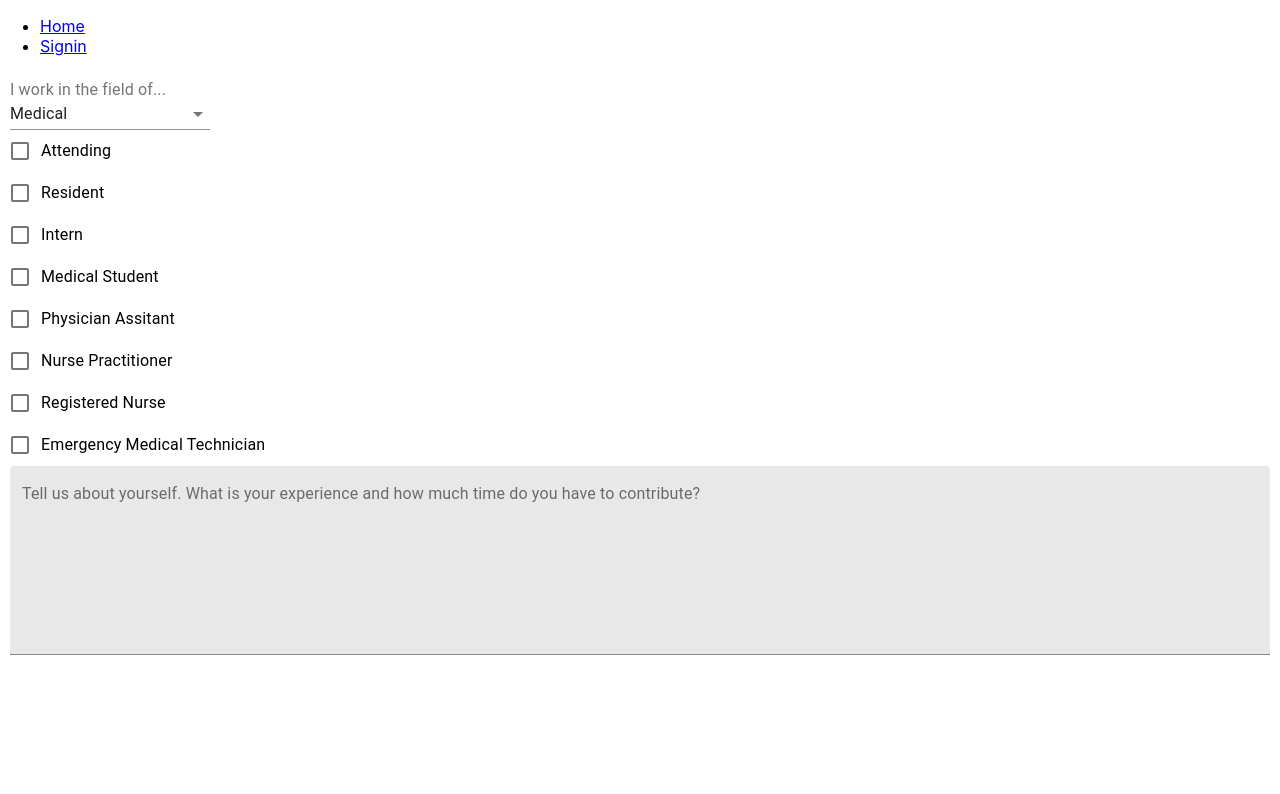
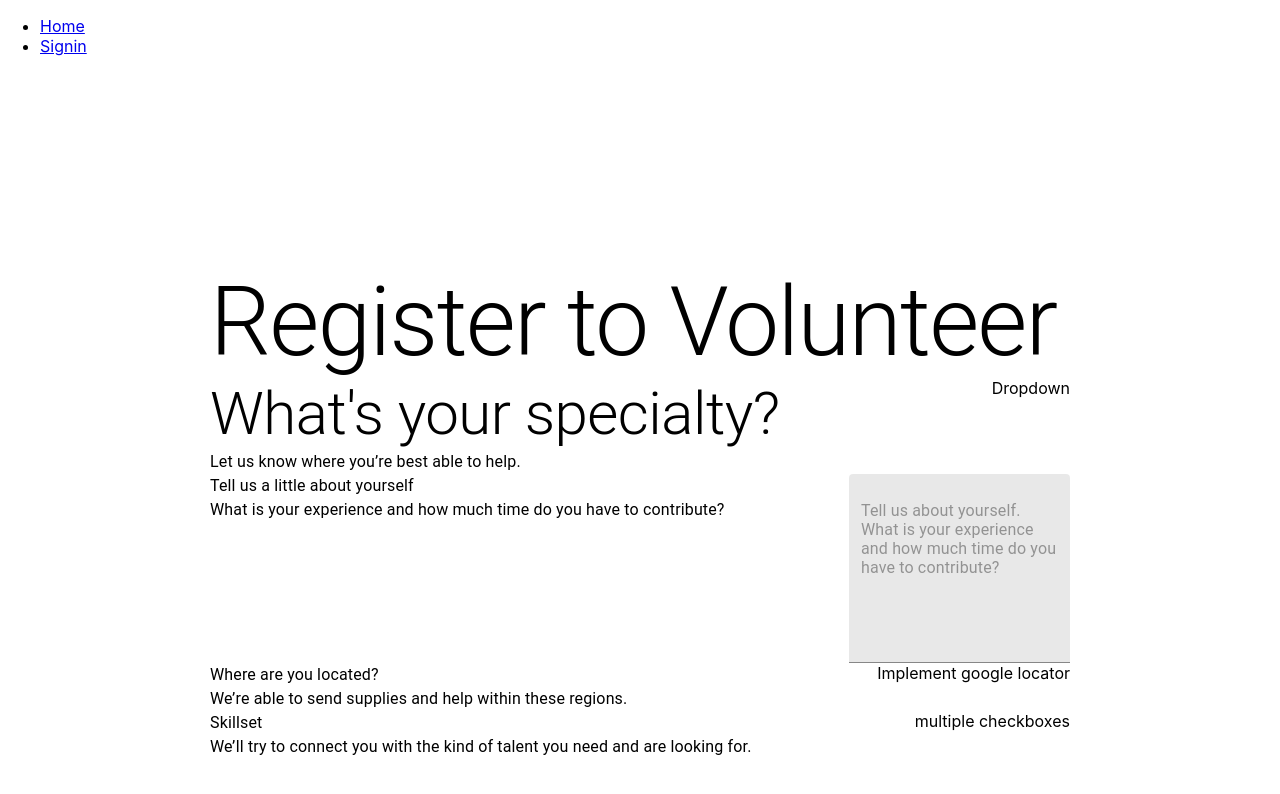
Before and after one commit to crowdsourcemedical/volunteer-database, a React (Create React App) app in the folder frontend/: page /signup in a window 1280 px wide. Shown: the top 794 px of the page. Built offline with nearby package versions, Linux system fonts and the light colour scheme.

Commit message:
basic structure

```diff
--- a/frontend/src/css/signup.css
+++ b/frontend/src/css/signup.css
@@ -4,6 +4,8 @@
 
 .signup__container {
   padding: 10px;
+  margin: 200px;
+  flex-grow: 1;
 }
 
 .specialty__container {
--- a/frontend/src/pages/signup.js
+++ b/frontend/src/pages/signup.js
@@ -1,4 +1,4 @@
-import React, {Component} from 'react';
+import React, { Component } from "react";
 import {
   InputLabel,
   Select,
@@ -6,44 +6,45 @@ import {
   Checkbox,
   FormGroup,
   TextField,
-	FormControlLabel
-} from '@material-ui/core'
-import { ComputerScienceTypes, MedicalTypes } from '../types/SignupTypes';
+  Grid,
+  FormControlLabel,
+  Typography
+} from "@material-ui/core";
+import { ComputerScienceTypes, MedicalTypes } from "../types/SignupTypes";
 
 export default class SignupPage extends Component {
-	constructor(props){
-		super(props)
+  constructor(props) {
+    super(props);
     this.state = {
-			email: '',
-			password1: '',
-			password2: '',
-			skill: '',
-			loc: '',
-			selectedField: 'medical',
-			selectedSpecialty: '',
-			aboutText: '',
-		}
-		this.handleChange = this.handleChange.bind(this)
-		this.handleButtonClick = this.handleButtonClick.bind(this)
-		this.handleSumbit = this.handleSubmit.bind(this)
-
+      email: "",
+      password1: "",
+      password2: "",
+      skill: "",
+      loc: "",
+      selectedField: "medical",
+      selectedSpecialty: "",
+      aboutText: ""
+    };
+    this.handleChange = this.handleChange.bind(this);
+    this.handleButtonClick = this.handleButtonClick.bind(this);
+    this.handleSumbit = this.handleSubmit.bind(this);
   }
 
   handleChange(e) {
-		this.setState({[e.target.name]: e.target.value})
+    this.setState({ [e.target.name]: e.target.value });
   }
 
   // Seperate click handler needed for material UI button due to currentTarget object
   handleButtonClick(e) {
-		this.setState({[e.currentTarget.name]: e.currentTarget.value})
+    this.setState({ [e.currentTarget.name]: e.currentTarget.value });
   }
   handleSubmit(e) {
     /*Send a api call to the backend. Redirect to different page */
   }
 
-	validate(){
+  validate() {
     /* Should check if everything is filled out and passwords match */
-		return 'true'
+    return "true";
   }
 
   renderSpecialties(text) {
@@ -55,29 +56,125 @@ export default class SignupPage extends Component {
             checked={this.state.selectedSpecialty === text}
             onChange={() => this.setState({ selectedSpecialty: text })}
             color="primary"
-					name={text} />
+            name={text}
+          />
         }
         label={text}
       />
-	)}
-
+    );
+  }
 
   render() {
-		return(
+    return (
       <div className="signup__container">
-					<InputLabel id="field">I work in the field of...</InputLabel>
+        <Grid
+          container
+          direction="column"
+          justify="center"
+          alignItems="stretch"
+        >
+          <Grid item>
+            <Typography variant="h1">Register to Volunteer</Typography>
+          </Grid>
+          <Grid item>
+            <Grid
+              container
+              direction="row"
+              justify="space-between"
+              alignItems="flex-start"
+            >
+              <Grid item>
+                <Typography variant="h2">What's your specialty?</Typography>
+                <Typography>
+                  Let us know where you’re best able to help.
+                </Typography>
+              </Grid>
+              <Grid item>Dropdown</Grid>
+            </Grid>
+          </Grid>
+          <Grid item>
+            <Grid
+              container
+              direction="row"
+              justify="space-between"
+              alignItems="flex-start"
+            >
+              <Grid item>
+                <Typography>Tell us a little about yourself</Typography>
+                <Typography>
+                  What is your experience and how much time do you have to
+                  contribute?
+                </Typography>
+              </Grid>
+              <Grid item>
+                <TextField
+                  className="about-text"
+                  placeholder="Tell us about yourself. What is your experience and how much time do you have to contribute?"
+                  name="aboutText"
+                  multiline
+                  variant="filled"
+                  rows="8"
+                  value={this.state.aboutText}
+                  onChange={this.handleChange}
+                />{" "}
+              </Grid>
+            </Grid>
+          </Grid>
+          <Grid item>
+            <Grid
+              container
+              direction="row"
+              justify="space-between"
+              alignItems="flex-start"
+            >
+              <Grid item>
+                <Typography>Where are you located?</Typography>
+                <Typography>
+                  We’re able to send supplies and help within these regions.
+                </Typography>
+              </Grid>
+              <Grid item>Implement google locator</Grid>
+            </Grid>
+          </Grid>
+          <Grid item>
+            <Grid
+              container
+              direction="row"
+              justify="space-between"
+              alignItems="flex-start"
+            >
+              <Grid item>
+                <Typography>Skillset</Typography>
+                <Typography>
+                  We’ll try to connect you with the kind of talent you need and
+                  are looking for.
+                </Typography>
+              </Grid>
+              <Grid item>multiple checkboxes</Grid>
+            </Grid>
+          </Grid>
+        </Grid>
+      </div>
+    );
+  }
+}
+
+{
+  /* <InputLabel id="field">I work in the field of...</InputLabel>
           <Select
             className="field-select"
             name="selectedField"
             value={this.state.selectedField}
             onChange={this.handleChange}
           >
-						<MenuItem value={'medical'}>Medical</MenuItem>
-						<MenuItem value={'computerScience'}>Computer Science</MenuItem>
+            <MenuItem value={"medical"}>Medical</MenuItem>
+            <MenuItem value={"computerScience"}>Computer Science</MenuItem>
           </Select>
           <FormGroup>
-						{this.state.selectedField === 'computerScience' && ComputerScienceTypes.map((text) => (this.renderSpecialties(text)))}
-	          {this.state.selectedField === 'medical' && MedicalTypes.map((text) => (this.renderSpecialties(text)))}
+            {this.state.selectedField === "computerScience" &&
+              ComputerScienceTypes.map(text => this.renderSpecialties(text))}
+            {this.state.selectedField === "medical" &&
+              MedicalTypes.map(text => this.renderSpecialties(text))}
           </FormGroup>
           <TextField
             className="about-text"
@@ -88,8 +185,5 @@ export default class SignupPage extends Component {
             rows="8"
             value={this.state.aboutText}
             onChange={this.handleChange}
-					/>
-			</div>
-		)
+          /> */
 }
-}
```
Also changed, not shown: 1 other file (tests, documents, lock files or other folders). Lines whose indentation alone changed are shown as unchanged.
